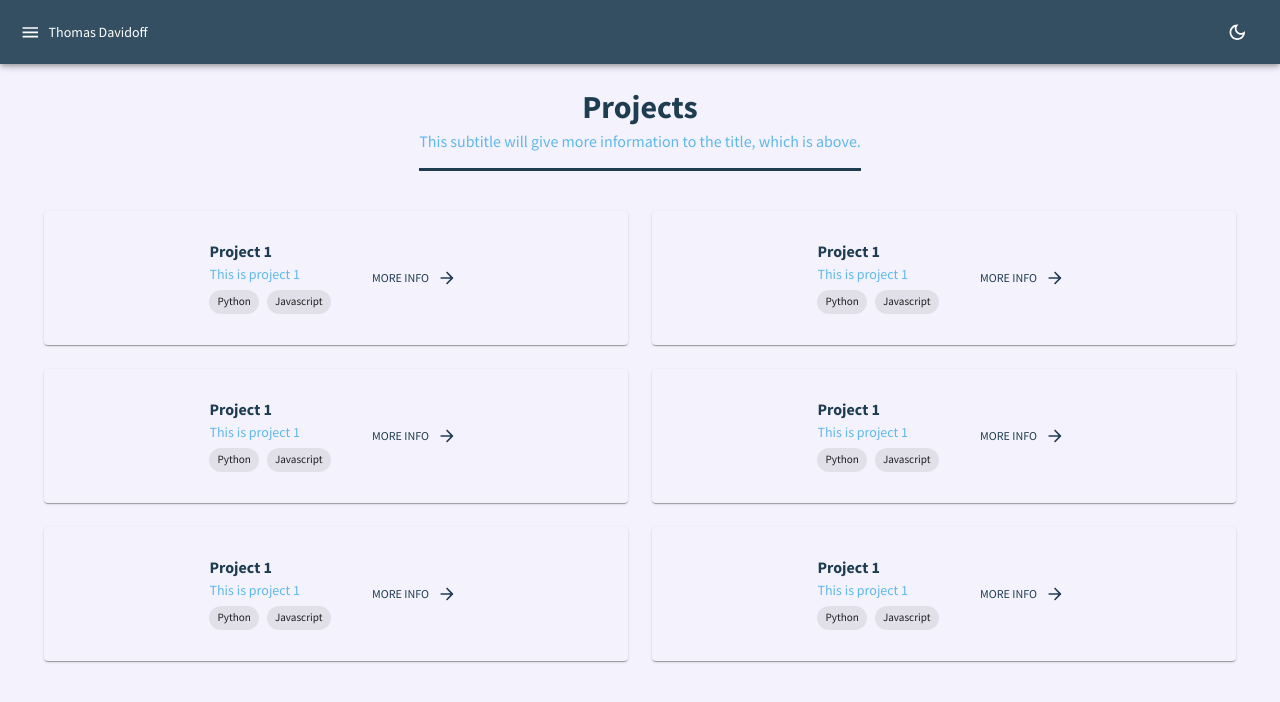
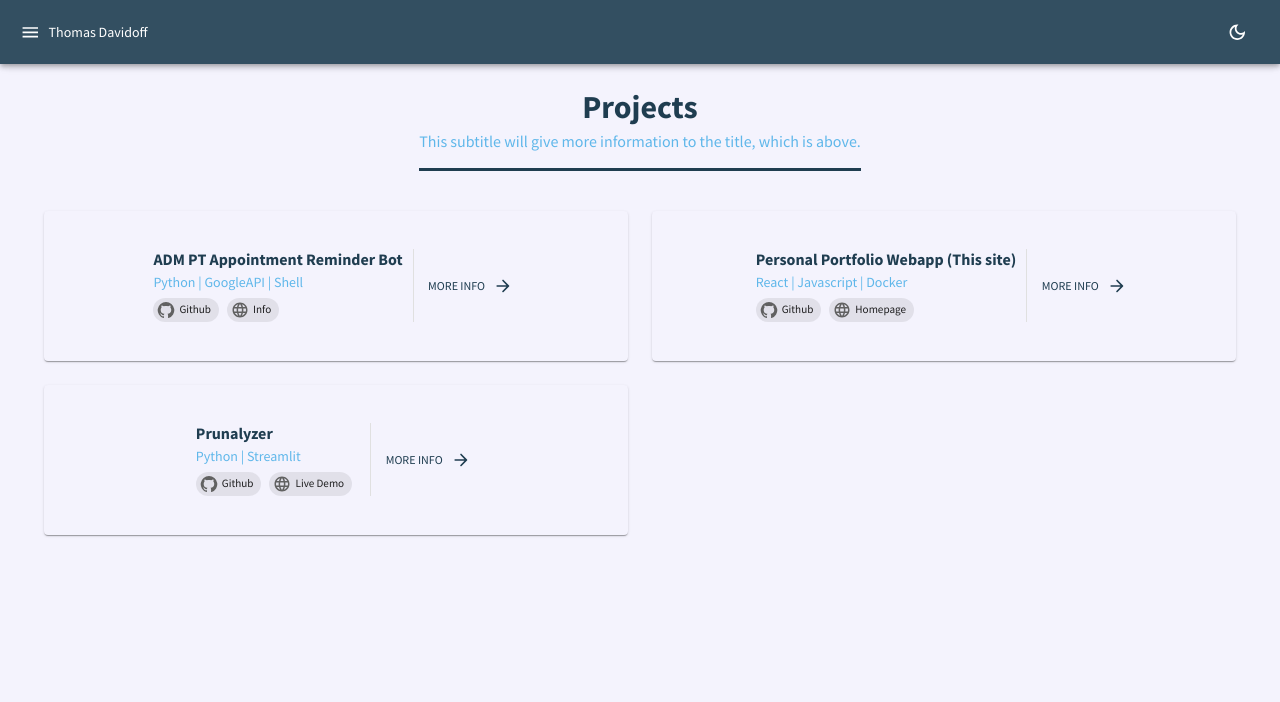
Before and after one commit to thomas-davidoff/personal-portfolio, a React (Vite) app: page /projects in a window 1280 px wide. Shown: the top 702 px of the page. Built offline with nearby package versions, Linux system fonts and the light colour scheme.

Commit message:
Populated projects, added logic

```diff
--- a/src/App.jsx
+++ b/src/App.jsx
@@ -1,11 +1,12 @@
 import * as React from "react";
 import MyRoutes from "src/scenes/global/Routes";
 import { ColorModeContext, useMode } from "src/theme";
-import { Box, CssBaseline, ThemeProvider } from "@mui/material";
+import { Box, CssBaseline } from "@mui/material";
 import MyAppBar from "src/scenes/global/Appbar";
 import MainContentContainer from "src/scenes/global/MainContent";
 import MySidebar from "src/scenes/global/sidebar/Sidebar";
 import { MySidebarProvider } from "src/scenes/global/sidebar/SidebarContext";
+import { ThemeProvider } from "@mui/material/styles";
 
 
 const App = () => {
--- a/src/components/PaperCard.jsx
+++ b/src/components/PaperCard.jsx
@@ -1,20 +1,19 @@
-import React from "react";
+import React, { useState } from "react";
 import {
   useTheme,
   Box,
-  styled,
   Paper,
   Button,
   Chip,
   Typography,
   Stack
 } from "@mui/material";
-import ArrowForwardRoundedIcon from '@mui/icons-material/ArrowForwardRounded';
+import ArrowForwardRoundedIcon from "@mui/icons-material/ArrowForwardRounded";
+import GitHubIcon from "@mui/icons-material/GitHub";
+import styled from "@emotion/styled";
+import { LanguageSharp } from "@mui/icons-material";
 
-const PaperCard = ({
-  title = "Project",
-  subtitle = "This is an example project"
-}) => {
+const PaperCard = ({ title = "Project", technologies = [], links = [] }) => {
   const theme = useTheme();
   const Item = styled(Paper)(() => ({
     backgroundColor:
@@ -22,11 +21,27 @@ const PaperCard = ({
         ? "#1A2027"
         : theme.palette.background.default,
     ...theme.typography.body2,
-    padding: theme.spacing(2),
+    padding: theme.spacing(3),
     // textAlign: "center",
     color: theme.palette.text.secondary,
     border: "1px solid transparent",
   }));
+
+
+  const giveIcon = (iconKey) => {
+    const iconMap = {
+        'github': <GitHubIcon />,
+        'website': <LanguageSharp />
+    }
+
+    if (iconKey in iconMap) {
+        return iconMap[iconKey]
+    }
+    else {
+        return null
+    }
+  }
+
 
   return (
     <Item
@@ -34,31 +49,45 @@ const PaperCard = ({
         "&:hover": {
           color: "gray",
           border: `1px solid ${theme.palette.secondary.main}`,
-          bgcolor: theme.palette.background.paper
+          bgcolor: theme.palette.background.paper,
         },
       }}
     >
       {/* Header Box */}
-      <Stack
-        direction="row"
-        justifyContent="center"
-        alignItems="center"
-        spacing={3}
-      >
+      <Stack direction="row" justifyContent="center" alignItems="center">
         <Box
-        // border="solid 1px red"
+          borderRight={`1px solid ${theme.palette.grey[300]}`}
+          paddingRight="10px"
+          marginRight="5px"
         >
           {/* Title/subtitle */}
-          <Typography variant="h5" color="primary" fontWeight='bold'>
+          <Typography variant="h5" color="primary" fontWeight="bold">
             {title}
           </Typography>
           <Typography variant="h6" color="secondary" gutterBottom>
-            {subtitle}
+            {technologies.join(" | ")}
           </Typography>
           {/* Chips */}
           <Stack direction="row" spacing={1} marginRight={1}>
-            <Chip label="Python" size="small" />
-            <Chip label="Javascript" size="small" />
+            {links.map((mappedObj) => (
+              <Chip
+                key={`${title}_chip_link_to_${mappedObj.label}`}
+                label={mappedObj.label}
+                size="small"
+                component="a"
+                href={mappedObj.destination}
+                target="_blank"
+                clickable
+                // icon={
+                //   mappedObj.type in iconMapping ? (
+                //     iconMapping[mappedObj.type]
+                //   ) : (
+                //     <ArrowForwardRoundedIcon />
+                //   )
+                // }
+                icon={giveIcon(mappedObj.type)}
+              />
+            ))}
           </Stack>
         </Box>
         <Box
--- /dev/null
+++ b/src/data/projectsData.json
@@ -0,0 +1,61 @@
+[
+    {
+        "title" : "ADM PT Appointment Reminder Bot",
+        "technologies" : [
+            "Python",
+            "GoogleAPI",
+            "Shell"
+        ],
+        "links" : [
+            {
+                "label" : "Github",
+                "destination" : "https://github.com/thomas-davidoff/ADM-Reminder-Bot",
+                "type" : "github"
+            },
+            {
+                "label" : "Info",
+                "destination" : "https://github.com/thomas-davidoff/ADM-Reminder-Bot",
+                "type" : "website"
+            }
+        ]
+    },
+    {
+        "title" : "Personal Portfolio Webapp (This site)",
+        "technologies" : [
+            "React",
+            "Javascript",
+            "Docker"
+        ],
+        "links" : [
+            {
+                "label" : "Github",
+                "destination" : "https://github.com/thomas-davidoff/personal-portfolio",
+                "type" : "github"
+            },
+            {
+                "label" : "Homepage",
+                "destination" : "https://www.thomasdavidoff.com",
+                "type" : "website"
+            }
+        ]
+    },
+    {
+        "title" : "Prunalyzer",
+        "technologies" : [
+            "Python",
+            "Streamlit"
+        ],
+        "links" : [
+            {
+                "label" : "Github",
+                "destination" : "https://github.com/thomas-davidoff/Prunalyzer",
+                "type" : "github"
+            },
+            {
+                "label" : "Live Demo",
+                "destination" : "https://thomas-davidoff-prunalyzer-home-qzshw3.streamlit.app/",
+                "type" : "website"
+            }
+        ]
+    }
+]
--- a/src/scenes/Projects.jsx
+++ b/src/scenes/Projects.jsx
@@ -3,12 +3,13 @@ import { useTheme, useMediaQuery, Box, styled, Paper, Card, Divider, Button } fr
 import Header from "src/components/Header";
 import Grid from "@mui/material/Unstable_Grid2/Grid2";
 import PaperCard from "src/components/PaperCard";
+import projectData from "src/data/projectsData.json"
 
 
 
 function Blogs() {
   const theme = useTheme();
-  const smScreen = useMediaQuery(theme.breakpoints.up("sm"));
+  const projects = projectData
 
   const Item = styled(Paper)(({ theme }) => ({
     backgroundColor: theme.palette.mode === "dark" ? "#1A2027" : theme.palette.background.default,
@@ -39,24 +40,15 @@ function Blogs() {
             spacing={{ xs: 2, md: 3 }}
             columns={{ xs: 4, md: 12 }}
           >
-            <Grid xs={6}>
-                <PaperCard title='Project 1' subtitle='This is project 1' />
-            </Grid>
-            <Grid xs={6}>
-              <PaperCard title='Project 1' subtitle='This is project 1' />
-            </Grid>
-            <Grid xs={6}>
-            <PaperCard title='Project 1' subtitle='This is project 1' />
-            </Grid>
-            <Grid xs={6}>
-            <PaperCard title='Project 1' subtitle='This is project 1' />
-            </Grid>
-            <Grid xs={6}>
-            <PaperCard title='Project 1' subtitle='This is project 1' />
-            </Grid>
-            <Grid xs={6}>
-            <PaperCard title='Project 1' subtitle='This is project 1' />
-            </Grid>
+            {projects.map((project) => (
+              <Grid xs={6} key={`${project.title}_grid_card`}>
+                <PaperCard
+                  title={project.title}
+                  technologies={project.technologies}
+                  links={project.links}
+                />
+              </Grid>
+            ))}
           </Grid>
         </Box>
       </Box>
```
Also changed, not shown: 1 other file (tests, documents, lock files or other folders).
